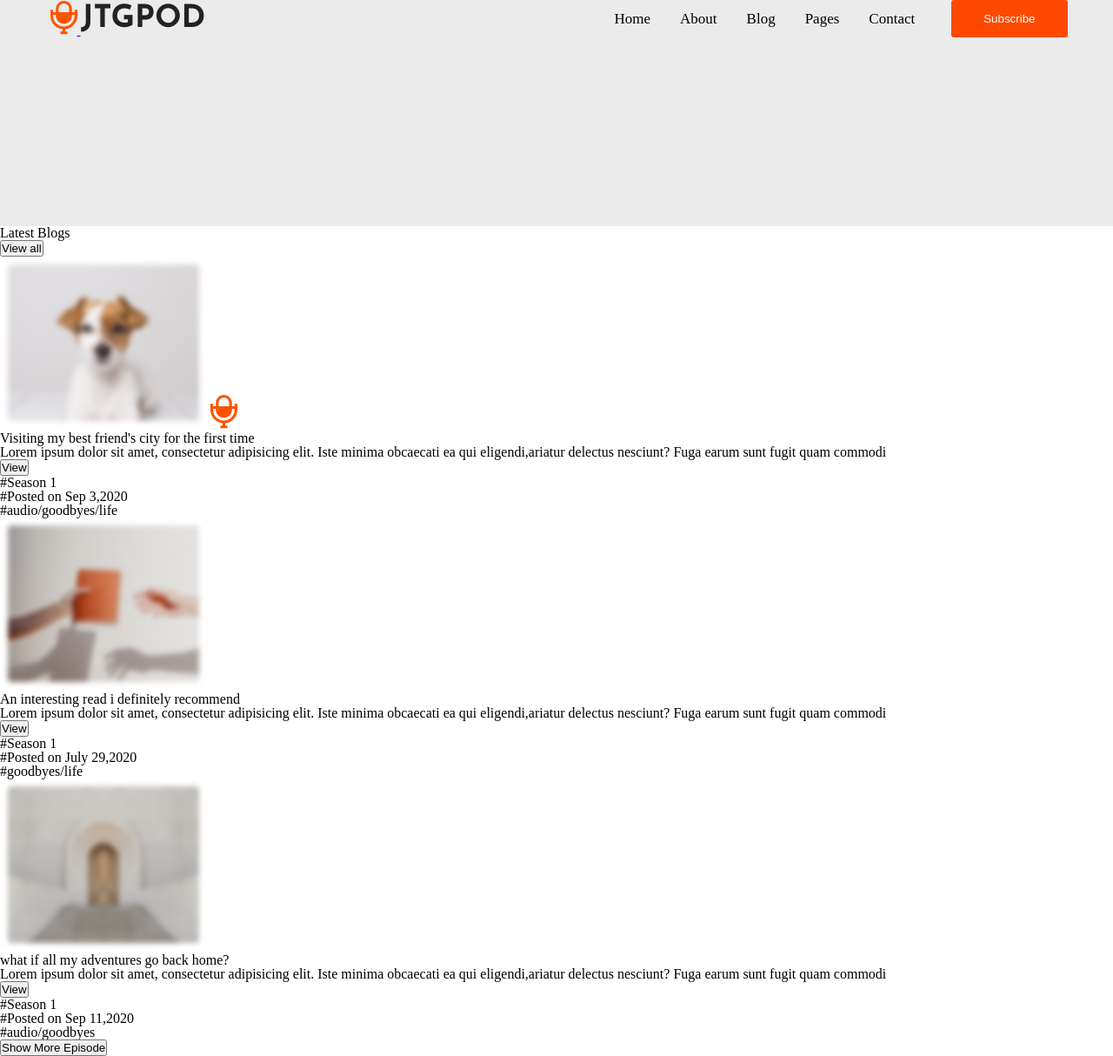
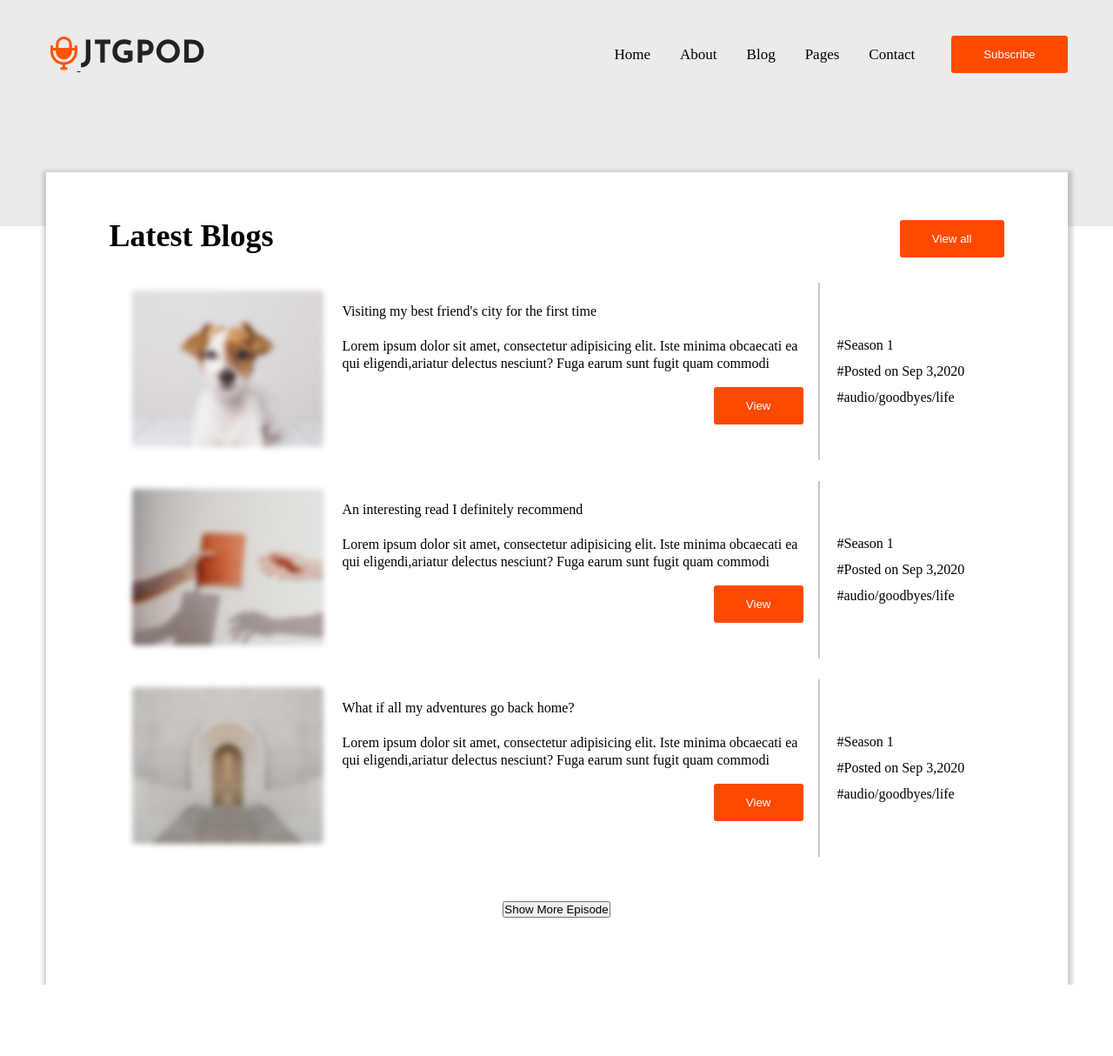
Before and after one commit to abhijeetkumar-josh/UI-Abhijeet-00612, a website built with Vite: page index.html in a window 1280 px wide. Shown: the whole page at 87% size. After the commit the page ends 1132 px from the top, so only its background shows below. Built offline with nearby package versions, Linux system fonts and the light colour scheme.

Commit message:
AK-RU-02 Review Fixes 02

```diff
--- a/index.html
+++ b/index.html
@@ -44,118 +44,107 @@
     <section class="section">
       <div class="section__container">
         <div class="section__header">
-          <h3 class="section__heading">Latest Blogs</h3>
-          <button class="button--primary">View all</button>
+          <h2 class="section__heading">Latest Blogs</h2>
+          <button class="button__primary">View all</button>
         </div>
-        <div class="section__content">
-          <div class="section__article">
-            <ul class="section__list">
-              <li class="section__img">
-                <div class="section__img--wrapper">
+        <div class="blog__container">
+          <div class="blog__block">
+            <div class="blog__posts">
+              <div class="blog__img">
                 <img src="assets/2123.png" alt="Image of a cute dog" />
-                  <img
-                    class="section__tinynewlogo"
-                    src="/assets/Path 9408@2x.png"
-                    alt="logo of new tag"
-                  />
               </div>
-              </li>
-              <li class="section__text">
-                <h3 class="section__subHeading"
+              <div class="blog__content">
+                <div class="blog__header">
+                  <h3 class="blog__title"
                     >Visiting my best friend's city for the first time</h3
                   >
-                <p class="section__para"
+                  <p class="blog__text"
                     >Lorem ipsum dolor sit amet, consectetur adipisicing elit.
                     Iste minima obcaecati ea qui eligendi,ariatur delectus
                     nesciunt? Fuga earum sunt fugit quam commodi</p
                   >
-                <div class="section__buttonContainer">
-                  <button class="button--primary button--primary__wide"
+                </div>
+                <button class="button__primary button__primary--lg"
                   >View</button
                 >
               </div>
-              </li>
-              <li class="section__verline"></li>
-              <li class="section__tags">
-                <ul class="section__nestedList">
-                  <li class="section__nestedItem">#Season 1</li>
-                  <li class="section__nestedItem">#Posted on Sep 3,2020</li>
-                  <li class="section__nestedItem">#audio/goodbyes/life</li>
-                </ul>
-              </li>
+              <div class="tags__container">
+                <ul class="blog__tags">
+                  <li class="blog__tag">#Season 1</li>
+                  <li class="blog__tag">#Posted on Sep 3,2020</li>
+                  <li class="blog__tag">#audio/goodbyes/life</li>
                 </ul>
               </div>
+            </div>
+          </div>
 
-          <div class="section__article">
-            <ul class="section__list">
-              <li class="section__img">
+          <div class="blog__block">
+            <div class="blog__posts">
+              <div class="blog__img">
                 <img
                   src="/assets/hello-revival-YH_Ne4R9ZAc-unsplash.png"
-                  alt="Image of a books and its shadow in hand"
+                  alt="Image of a book and a hand reaching it"
                 />
-              </li>
-              <li class="section__text">
-                <h3 class="section__subHeading"
-                  >An interesting read i definitely recommend</h3
+              </div>
+              <div class="blog__content">
+                <div class="blog__header">
+                  <h3 class="blog__title"
+                    >An interesting read I definitely recommend</h3
                   >
-                <p class="section__para"
+                  <p class="blog__text"
                     >Lorem ipsum dolor sit amet, consectetur adipisicing elit.
                     Iste minima obcaecati ea qui eligendi,ariatur delectus
                     nesciunt? Fuga earum sunt fugit quam commodi</p
                   >
-                <div class="section__buttonContainer">
-                  <button class="button--primary button--primary__wide"
+                </div>
+                <button class="button__primary button__primary--lg"
                   >View</button
                 >
               </div>
-              </li>
-              <li class="section__verline"></li>
-              <li class="section__tags">
-                <ul class="section__nestedList">
-                  <li class="section__nestedItem">#Season 1</li>
-                  <li class="section__nestedItem">#Posted on July 29,2020</li>
-                  <li class="section__nestedItem">#goodbyes/life</li>
-                </ul>
-              </li>
+              <div class="tags__container">
+                <ul class="blog__tags">
+                  <li class="blog__tag">#Season 1</li>
+                  <li class="blog__tag">#Posted on Sep 3,2020</li>
+                  <li class="blog__tag">#audio/goodbyes/life</li>
                 </ul>
               </div>
-
-          <div class="section__article section__article--modifier">
-            <ul class="section__list">
-              <li class="section__img">
+            </div>
+          </div>
+          <div class="blog__block">
+            <div class="blog__posts">
+              <div class="blog__img">
                 <img
                   src="/assets/alexander-tsang-_frvdyMH6S0-unsplash.png"
-                  alt="Image of a gate of historic castel"
+                  alt="Image of a door of a old castle"
                 />
-              </li>
-              <li class="section__text">
-                <h3 class="section__subHeading"
-                  >what if all my adventures go back home?</h3
+              </div>
+              <div class="blog__content">
+                <div class="blog__header">
+                  <h3 class="blog__title"
+                    >What if all my adventures go back home?</h3
                   >
-                <p class="section__para"
+                  <p class="blog__text"
                     >Lorem ipsum dolor sit amet, consectetur adipisicing elit.
                     Iste minima obcaecati ea qui eligendi,ariatur delectus
                     nesciunt? Fuga earum sunt fugit quam commodi</p
                   >
-                <div class="section__buttonContainer">
-                  <button class="button--primary button--primary__wide"
+                </div>
+                <button class="button__primary button__primary--lg"
                   >View</button
                 >
               </div>
-              </li>
-              <li class="section__verline"></li>
-              <li class="section__tags">
-                <ul class="section__nestedList">
-                  <li class="section__nestedItem">#Season 1</li>
-                  <li class="section__nestedItem">#Posted on Sep 11,2020</li>
-                  <li class="section__nestedItem">#audio/goodbyes</li>
-                </ul>
-              </li>
+              <div class="tags__container">
+                <ul class="blog__tags">
+                  <li class="blog__tag">#Season 1</li>
+                  <li class="blog__tag">#Posted on Sep 3,2020</li>
+                  <li class="blog__tag">#audio/goodbyes/life</li>
                 </ul>
               </div>
-          <div class="section__footer">
-            <button class="button--primary modifier">Show More Episode</button>
             </div>
+          </div>
+        </div>
+        <div class="blog__footer">
+          <button class="button__secondary">Show More Episode</button>
         </div>
       </div>
     </section>
--- a/src/styles/common.css
+++ b/src/styles/common.css
@@ -3,7 +3,6 @@
   --palette-gray: #ebebeb;
   --palette-white: white;
   --palette-black: black;
-  --palette-lightpink: #c9b79e;
   --container-width: 1175px;
 }
 
--- a/src/styles/style.css
+++ b/src/styles/style.css
@@ -5,10 +5,8 @@
 }
 
 .nav {
-  position: relative;
   min-height: 260px;
   width: 100%;
-  display: inline-block;
   background-color: var(--palette-gray);
 }
 
@@ -16,7 +14,8 @@
   display: flex;
   justify-content: space-between;
   align-items: center;
-  margin: 41px auto;
+  margin: 0px auto;
+  padding: 41px 0px;
 }
 
 .nav__icon {
@@ -27,10 +26,6 @@
   display: flex;
   align-items: center;
   gap: 36px;
-<<<<<<< HEAD
-=======
-  padding: 0px 0px;
->>>>>>> e7e8a26 (AK-RU-02 Review Fixes 01)
 }
 
 .nav__list {
@@ -52,3 +47,81 @@
   border-bottom: 2px solid var(--palette-primary);
   color: var(--palette-primary);
 }
+
+.section {
+  max-width: var(--container-width);
+  margin: -62px auto;
+  background-color: white;
+  box-shadow: 1px 3px 5px 4px rgb(16 16 30 / 20%);
+}
+
+.section__container {
+  background-color: var(--palette-white);
+  padding: 30px;
+}
+
+.section__header {
+  display: flex;
+  justify-content: space-between;
+  padding: 25px 43px;
+}
+
+.section__heading {
+  font-size: 36px;
+  font-weight: 600;
+}
+
+.blog__posts {
+  display: flex;
+}
+
+.blog__header {
+  padding: 25px 19px 0px 13px;
+  display: flex;
+  flex-direction: column;
+  gap: 22px;
+}
+
+.blog__content {
+  display: flex;
+  flex-direction: column;
+  box-sizing: border-box;
+  gap: 17px;
+}
+
+.blog__block {
+  display: inline-block;
+  margin: 4px 60px;
+}
+
+.blog__text {
+  line-height: 20px;
+}
+
+.blog__tags {
+  padding: 57px 20px;
+  line-height: 30px;
+}
+
+.blog__container {
+  display: flex;
+  flex-direction: column;
+  gap: 16px;
+}
+
+.tags__container {
+  border-left: 2px solid #cbc5c5;
+  min-width: 195px;
+}
+
+.blog__footer {
+  display: flex;
+  justify-content: center;
+  margin: 47px 0px;
+}
+
+.button__primary--lg {
+  padding: 12px 41px;
+  align-self: flex-end;
+  margin: 0px 17px;
+}
```
Lines whose indentation alone changed are shown as unchanged.
